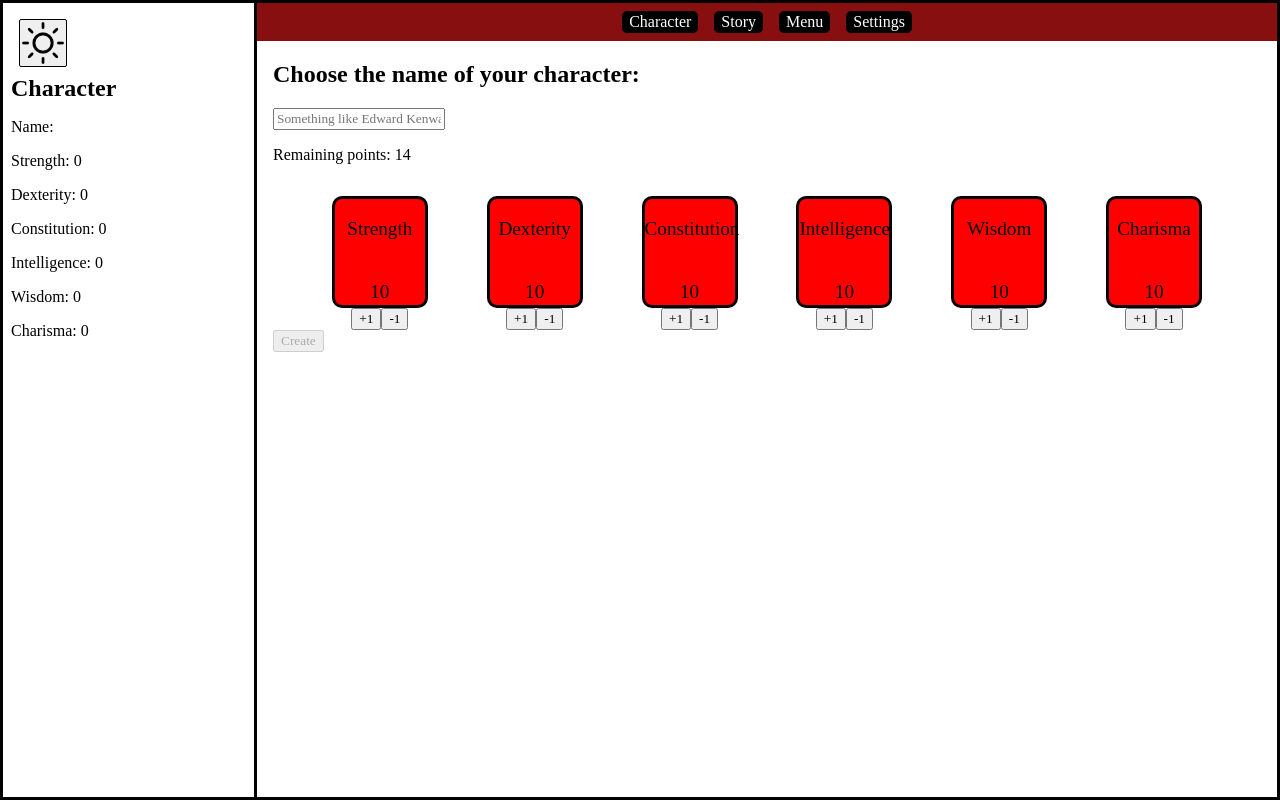
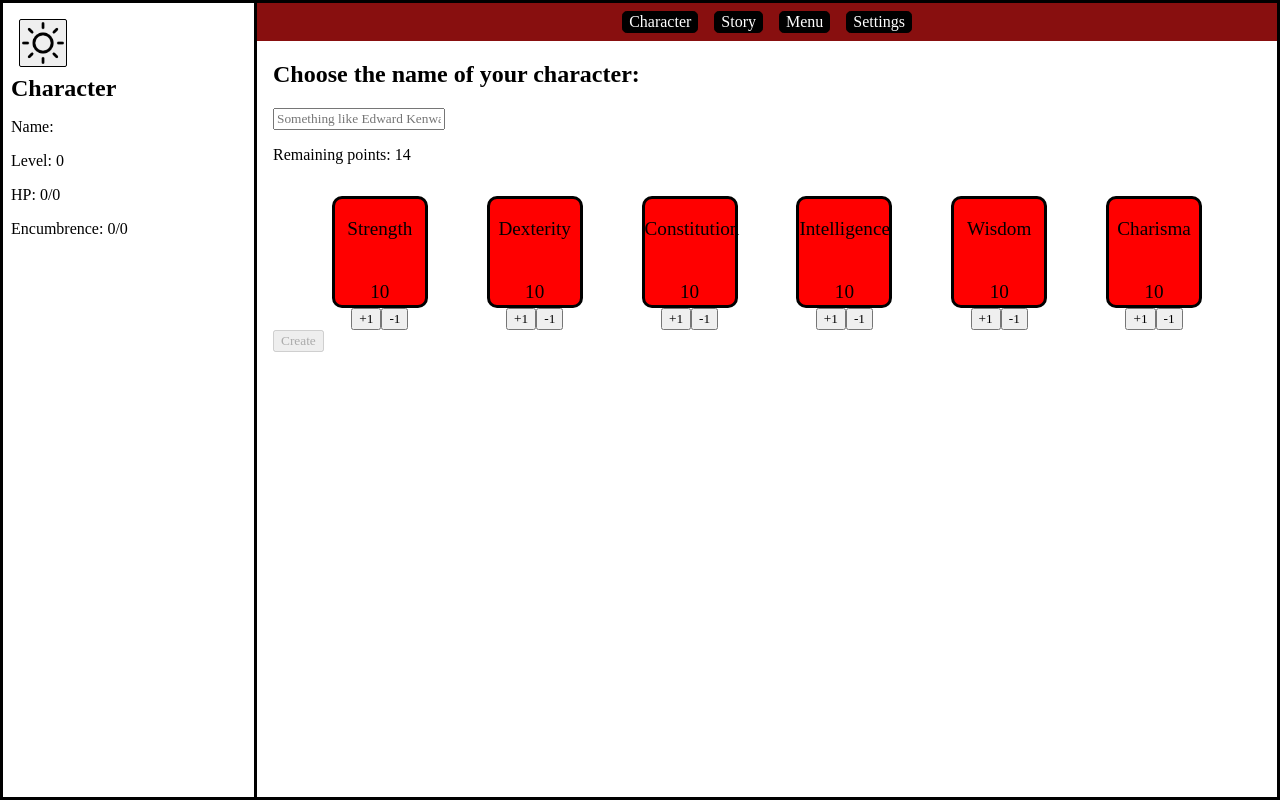
Before and after one commit to EasySouls/stars-of-redemption-js, a React (Create React App) app in the folder text-rpg/: page / in a window 1280 px wide. Built offline with nearby package versions, Linux system fonts and the light colour scheme; a web font is replaced by a local one.

Commit message:
character panel and tooltip in progress

```diff
--- a/text-rpg/src/App.css
+++ b/text-rpg/src/App.css
@@ -11,6 +11,15 @@
   margin: 0;
   display: flex;
   flex-direction: row;
+}
+
+.tooltip {
+  position: absolute;
+  width: 4rem;
+  height: 2rem;
+  background-color: blue;
+  border: solid 0.5rem black;
+  z-index: 100;
 }
 
 .nav-buttons {
--- a/text-rpg/src/App.js
+++ b/text-rpg/src/App.js
@@ -4,12 +4,11 @@ import Sidebar from "./Sidebar";
 import lightIcon from "./icons/light-icon.png";
 import darkIcon from "./icons/dark-icon.png";
 import MainScreen from "./MainScreen";
+import Tooltip from "./Tooltip";
 
 export const CharacterContext = createContext();
 export const ThemeContext = createContext();
 export const GameStateContext = createContext();
-
-//! Bug: changing theme after changing the character name makes the page crash
 
 const initialCharacter = {
   name: "",
@@ -32,6 +31,12 @@ function App() {
   const [character, setCharacter] = useState(initialCharacter);
 
   const [gameState, setGameState] = useState("character-creation");
+
+  const [tooltip, setTooltip] = useState({
+    enabled: false,
+    left: 0,
+    top: 0,
+  });
 
   const [darkTheme, setDarkTheme] = useState({
     enabled: false,
@@ -70,16 +75,28 @@ function App() {
     });
   }
 
+  function changeTooltipShown(e) {
+    setTooltip((prevTooltip) => ({
+      enabled: !prevTooltip.enabled,
+      left: e.clientX,
+      top: e.clientY,
+    }));
+  }
+
   return (
     <div className='game' style={themeStyles}>
       <GameStateContext.Provider value={{ gameState, setGameState }}>
         <ThemeContext.Provider value={{ darkTheme, borderStyle }}>
           <CharacterContext.Provider value={{ character, setCharacter }}>
+            {tooltip.enabled && (
+              <Tooltip left={tooltip.left} top={tooltip.top} />
+            )}
             <Sidebar
               changeTheme={changeTheme}
               themeIcon={darkTheme.icon}
               character={character}
               borderStyle={borderStyle1}
+              onMouseOver={changeTooltipShown}
             />
             <MainScreen borderStyle={borderStyle2} />
           </CharacterContext.Provider>
--- a/text-rpg/src/CharacterCreationScreen.js
+++ b/text-rpg/src/CharacterCreationScreen.js
@@ -37,7 +37,7 @@ export default function CharacterCreationScreen() {
         name: tempChar.name,
         level: 1,
         hpMax: 10 + tempChar.constitution * 2,
-        hp: character.hpMax,
+        hp: 10 + tempChar.constitution * 2,
         encumbrenceMax: 10 + tempChar.strength * 5,
         encumbrence: character.encumbrenceMax,
         strength: tempChar.strength,
@@ -98,7 +98,11 @@ export default function CharacterCreationScreen() {
         />
         <button
           onClick={handleSubmit}
-          disabled={tempChar.name.length === 0 || status === "submitting"}
+          disabled={
+            tempChar.name.length === 0 ||
+            status === "submitting" ||
+            points !== 0
+          }
         >
           Create
         </button>
--- a/text-rpg/src/CharacterPanel.js
+++ b/text-rpg/src/CharacterPanel.js
@@ -2,19 +2,26 @@ import React, { useContext } from "react";
 import { CharacterContext } from "./App";
 
 export default function CharacterPanel(props) {
-  const { character, setCharacter } = useContext(CharacterContext);
+  const { character } = useContext(CharacterContext);
+  const c = character;
 
   return (
     <div className='character-panel'>
-      {/* Make this with a much smarter way*/}
       <b style={{ fontSize: "24px" }}>Character</b>
-      <p>Name: {character.name}</p>
-      <p>Strength: {character.strength}</p>
-      <p>Dexterity: {character.dexterity}</p>
-      <p>Constitution: {character.constitution}</p>
-      <p>Intelligence: {character.intelligence}</p>
-      <p>Wisdom: {character.wisdom}</p>
-      <p>Charisma: {character.charisma}</p>
+      <p>Name: {c.name}</p>
+      <p>Level: {c.level}</p>
+      <p>
+        HP: {c.hpMax}/{c.hp}
+      </p>
+      {/*<p>Strength: {c.strength}</p>
+      <p>Dexterity: {c.dexterity}</p>
+      <p>Constitution: {c.constitution}</p>
+      <p>Intelligence: {c.intelligence}</p>
+      <p>Wisdom: {c.wisdom}</p>
+  <p>Charisma: {c.charisma}</p>*/}
+      <p>
+        Encumbrence: {c.encumbrenceMax}/{c.encumbrence}
+      </p>
     </div>
   );
 }
--- /dev/null
+++ b/text-rpg/src/Tooltip.js
@@ -0,0 +1,14 @@
+import React from "react";
+
+export default function Tooltip({ left, top, message }) {
+  const position = {
+    left: left + "px",
+    top: top + "px",
+  };
+
+  return (
+    <div className='tooltip' style={position}>
+      {message}
+    </div>
+  );
+}
```
